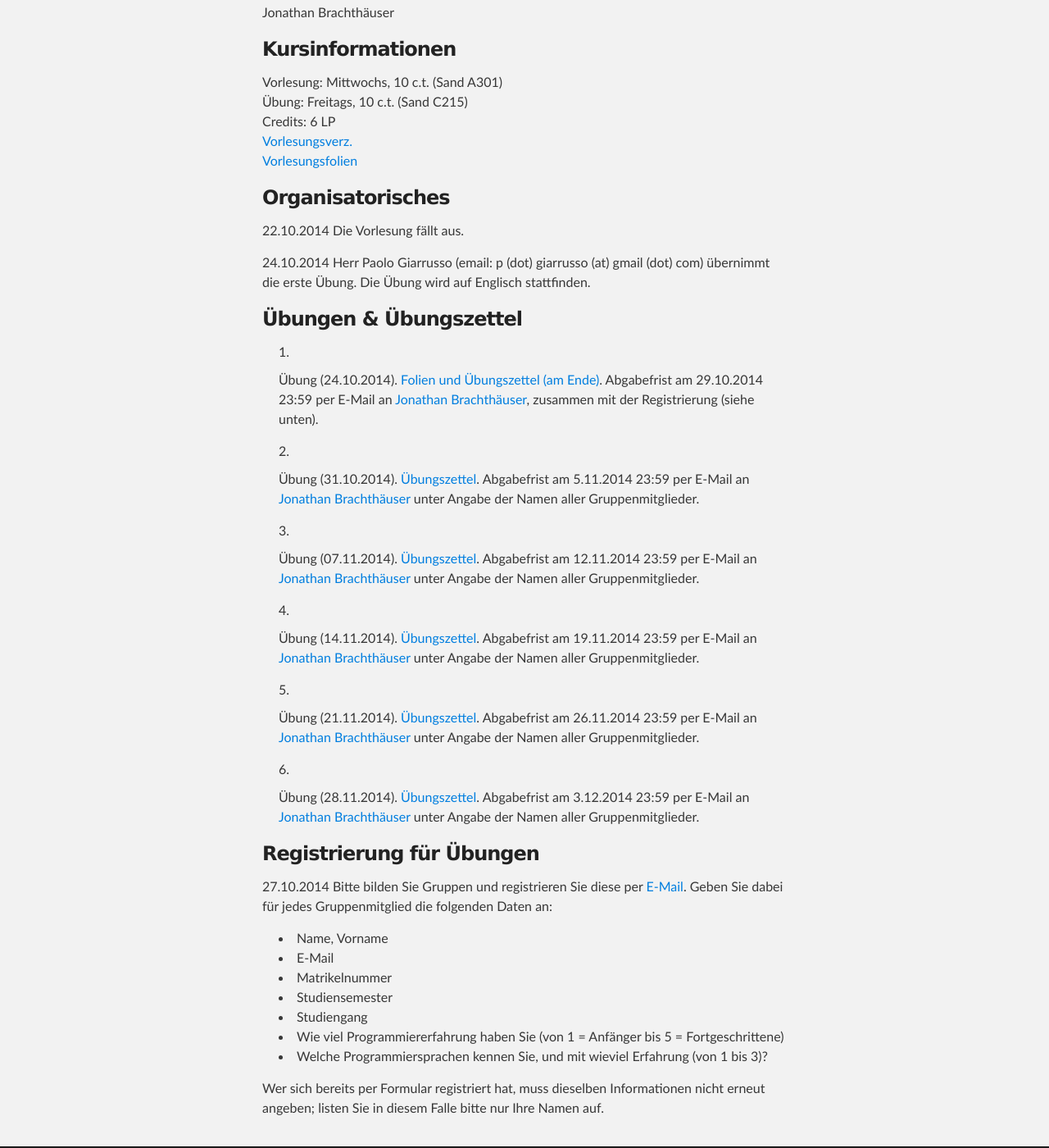
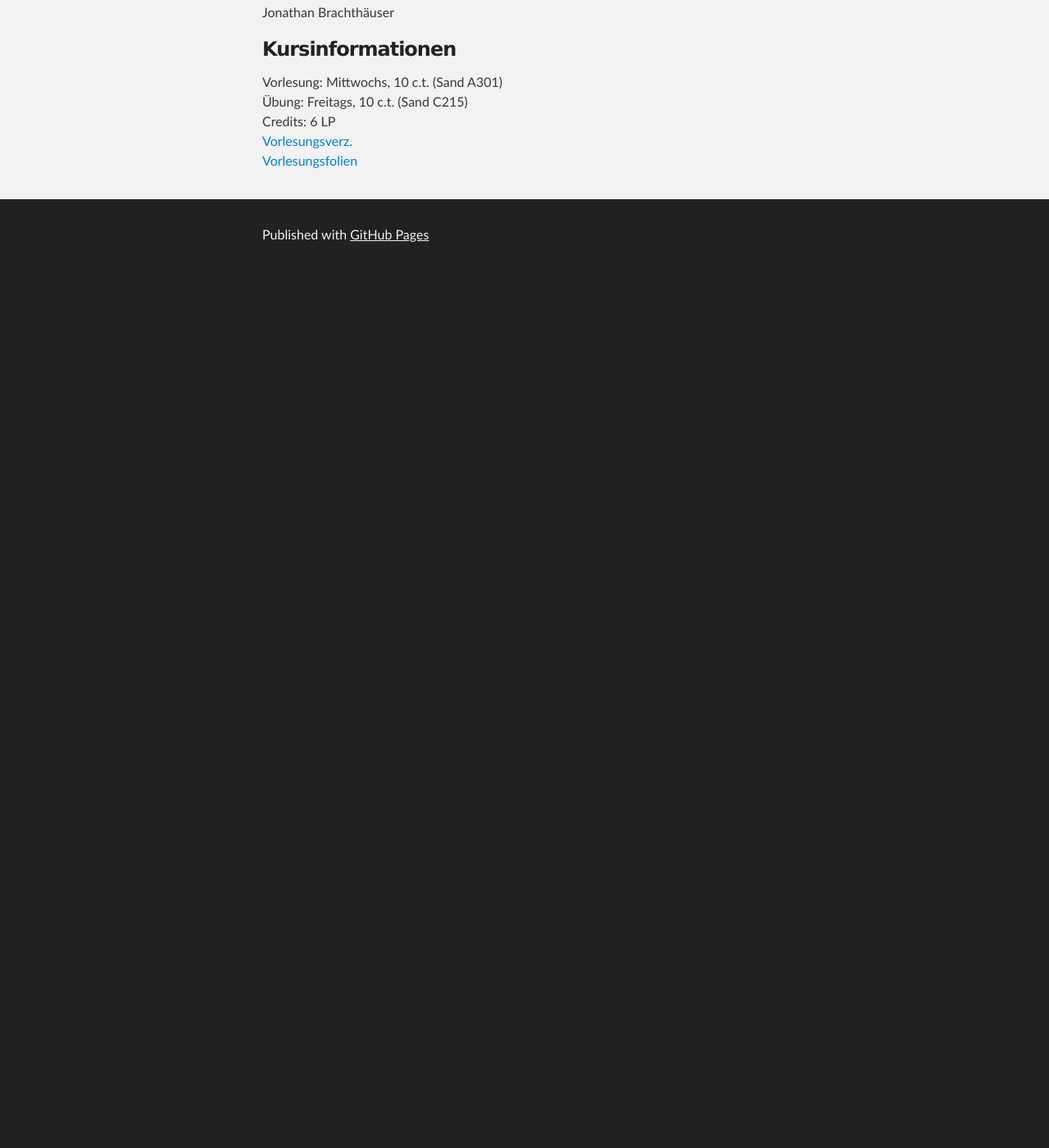
Before and after one commit to ps-mr/ps-mr.github.io, a Jekyll site: the page built from ws14-softwaredesign.md, in a window 1280 px wide and 1400 px high, scrolled down 829 px. Shown: the whole window at 82% size. Built offline with Jekyll 4.4.1, drawn with Linux system fonts in a browser that asks for light colours; after the commit the page ends 1162 px from its top, so only the background shows below that; some of the changed text lies outside the part shown.

Commit message:
Refer to new page (for SDPT)

```diff
--- a/ws14-softwaredesign.md
+++ b/ws14-softwaredesign.md
@@ -28,37 +28,3 @@ Vorlesung: Mittwochs, 10 c.t. (Sand A301)\\
 Credits: 6 LP\\
 [Vorlesungsverz.](http://campus.verwaltung.uni-tuebingen.de/lsfpublic/rds?state=verpublish&status=init&vmfile=no&publishid=113720&moduleCall=webInfo&publishConfFile=webInfo&publishSubDir=veranstaltung)\\
 [Vorlesungsfolien](https://github.com/klauso/SDPT2014)
-
-
-### Organisatorisches
-22.10.2014 Die Vorlesung fällt aus.
-
-24.10.2014 Herr Paolo Giarrusso (email: p (dot) giarrusso (at) gmail (dot) com) übernimmt die erste Übung. Die Übung wird auf Englisch stattfinden.
-
-### Übungen & Übungszettel
-1. Übung (24.10.2014). [Folien und Übungszettel (am Ende)](https://github.com/klauso/SDPT2014/raw/master/exercises/WS14-SDPT%20Ex1.pdf). Abgabefrist am 29.10.2014 23:59 per E-Mail an [Jonathan Brachthäuser](mailto:jonathan.brachthaeuser@uni-tuebingen.de), zusammen mit der Registrierung (siehe unten).
-
-2. Übung (31.10.2014). [Übungszettel](https://github.com/b-studios/SDPT2014/raw/master/exercises/WS14-SDPT%20Ex2.pdf). Abgabefrist am 5.11.2014 23:59 per E-Mail an [Jonathan Brachthäuser](mailto:jonathan.brachthaeuser@uni-tuebingen.de) unter Angabe der Namen aller Gruppenmitglieder.
-
-3. Übung (07.11.2014). [Übungszettel](https://github.com/b-studios/SDPT2014/raw/master/exercises/WS14-SDPT%20Ex3.pdf). Abgabefrist am 12.11.2014 23:59 per E-Mail an [Jonathan Brachthäuser](mailto:jonathan.brachthaeuser@uni-tuebingen.de) unter Angabe der Namen aller Gruppenmitglieder.
-
-4. Übung (14.11.2014). [Übungszettel](https://github.com/b-studios/SDPT2014/raw/master/exercises/WS14-SDPT%20Ex4.pdf). Abgabefrist am 19.11.2014 23:59 per E-Mail an [Jonathan Brachthäuser](mailto:jonathan.brachthaeuser@uni-tuebingen.de) unter Angabe der Namen aller Gruppenmitglieder.
-
-5. Übung (21.11.2014). [Übungszettel](https://github.com/b-studios/SDPT2014/raw/master/exercises/WS14-SDPT%20Ex5.pdf). Abgabefrist am 26.11.2014 23:59 per E-Mail an [Jonathan Brachthäuser](mailto:jonathan.brachthaeuser@uni-tuebingen.de) unter Angabe der Namen aller Gruppenmitglieder.
-
-6. Übung (28.11.2014). [Übungszettel](https://github.com/b-studios/SDPT2014/raw/master/exercises/WS14-SDPT%20Ex6.pdf). Abgabefrist am 3.12.2014 23:59 per E-Mail an [Jonathan Brachthäuser](mailto:jonathan.brachthaeuser@uni-tuebingen.de) unter Angabe der Namen aller Gruppenmitglieder.
-
-
-### Registrierung für Übungen
-
-27.10.2014 Bitte bilden Sie Gruppen und registrieren Sie diese per [E-Mail](jonathan.brachthaeuser@uni-tuebingen.de). Geben Sie dabei für jedes Gruppenmitglied die folgenden Daten an:
-
-* Name, Vorname
-* E-Mail
-* Matrikelnummer
-* Studiensemester
-* Studiengang
-* Wie viel Programmiererfahrung haben Sie (von 1 = Anfänger bis 5 = Fortgeschrittene)
-* Welche Programmiersprachen kennen Sie, und mit wieviel Erfahrung (von 1 bis 3)?
-
-Wer sich bereits per Formular registriert hat, muss dieselben Informationen nicht erneut angeben; listen Sie in diesem Falle bitte nur Ihre Namen auf.
```
Also changed, not shown: other parts of ws14-softwaredesign.md (+1 -1 lines).
